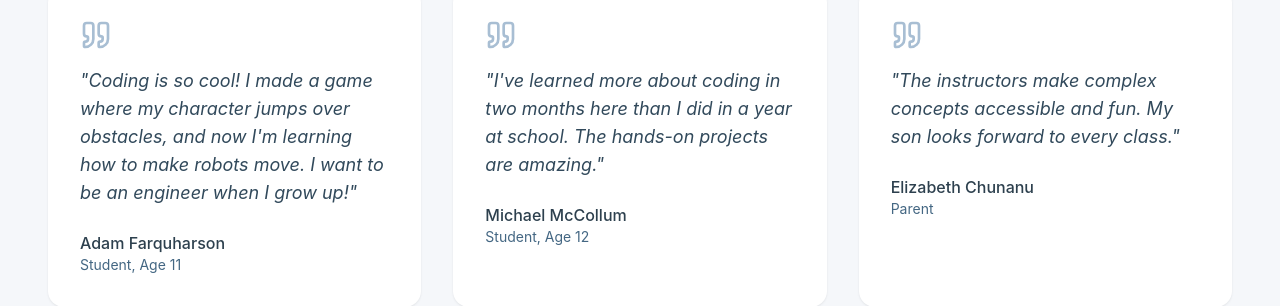
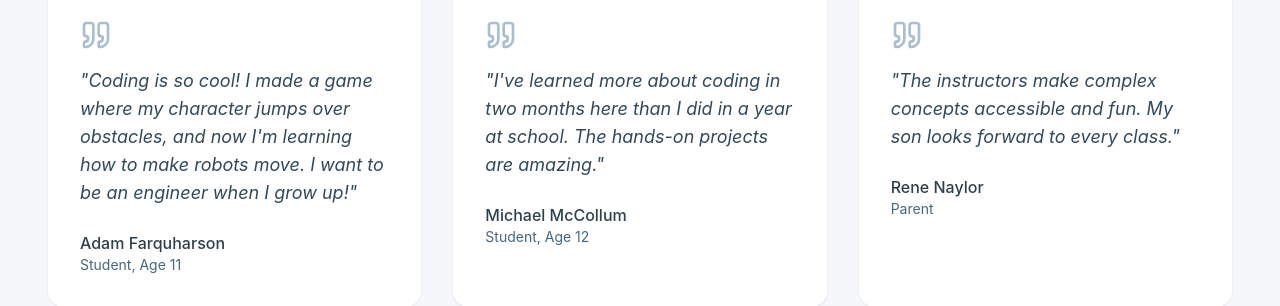
Before and after one commit to CullinNaylor9/engineering-enthusiasts-portal, a React (Vite) app: page / in a window 1280 px wide. Shown: the part 6929-7235 px from the top of the page. Built offline with nearby package versions, Linux system fonts and the light colour scheme; a web font is replaced by a local one.

Commit message:
Fix: Update testimonial author
Update the author's name in the testimonials section.

```diff
--- a/src/components/TestimonialsSection.tsx
+++ b/src/components/TestimonialsSection.tsx
@@ -21,7 +21,7 @@ const testimonials: Testimonial[] = [
   },
   {
     quote: "The instructors make complex concepts accessible and fun. My son looks forward to every class.",
-    author: "Elizabeth Chunanu",
+    author: "Rene Naylor",
     role: "Parent"
   },
 ];
```
